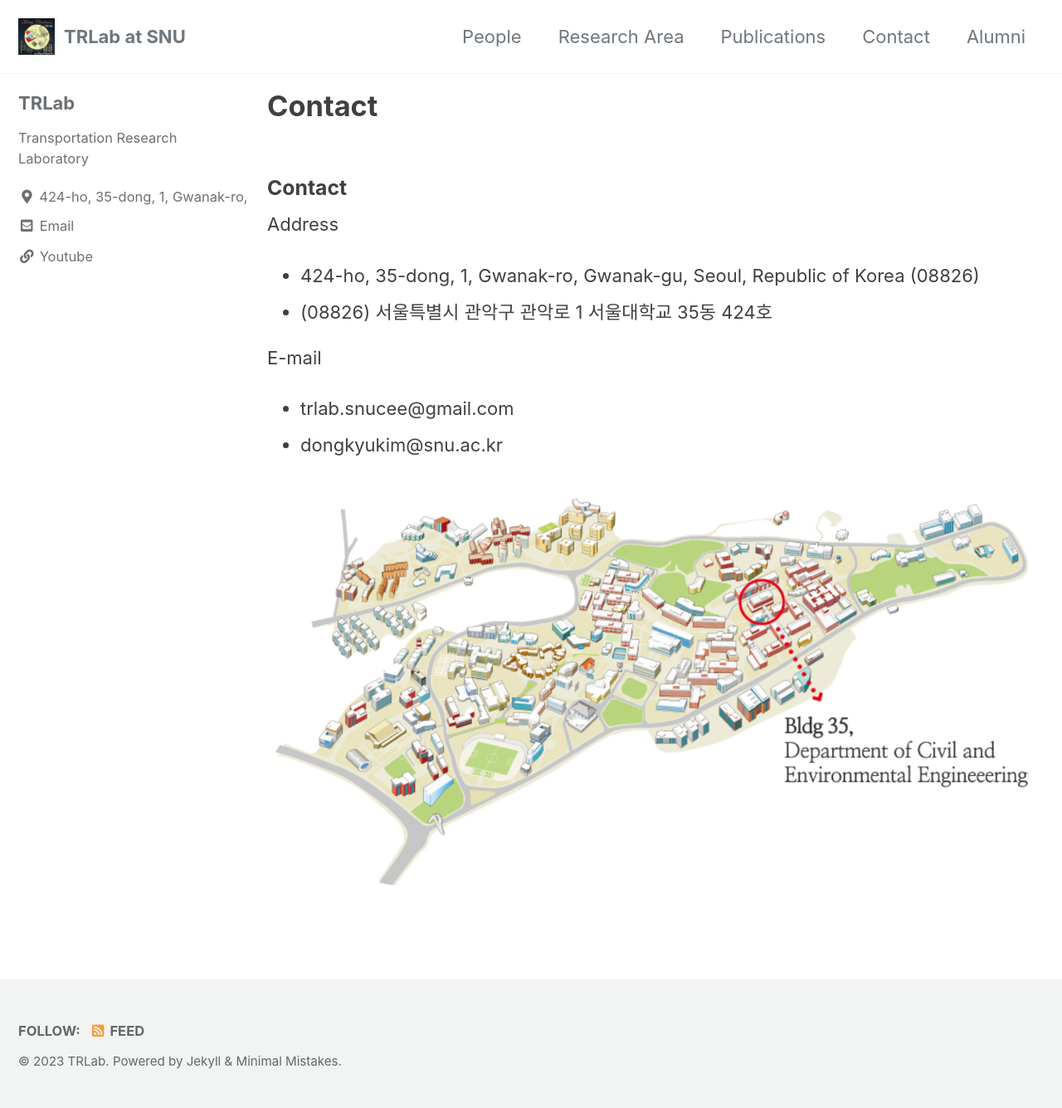
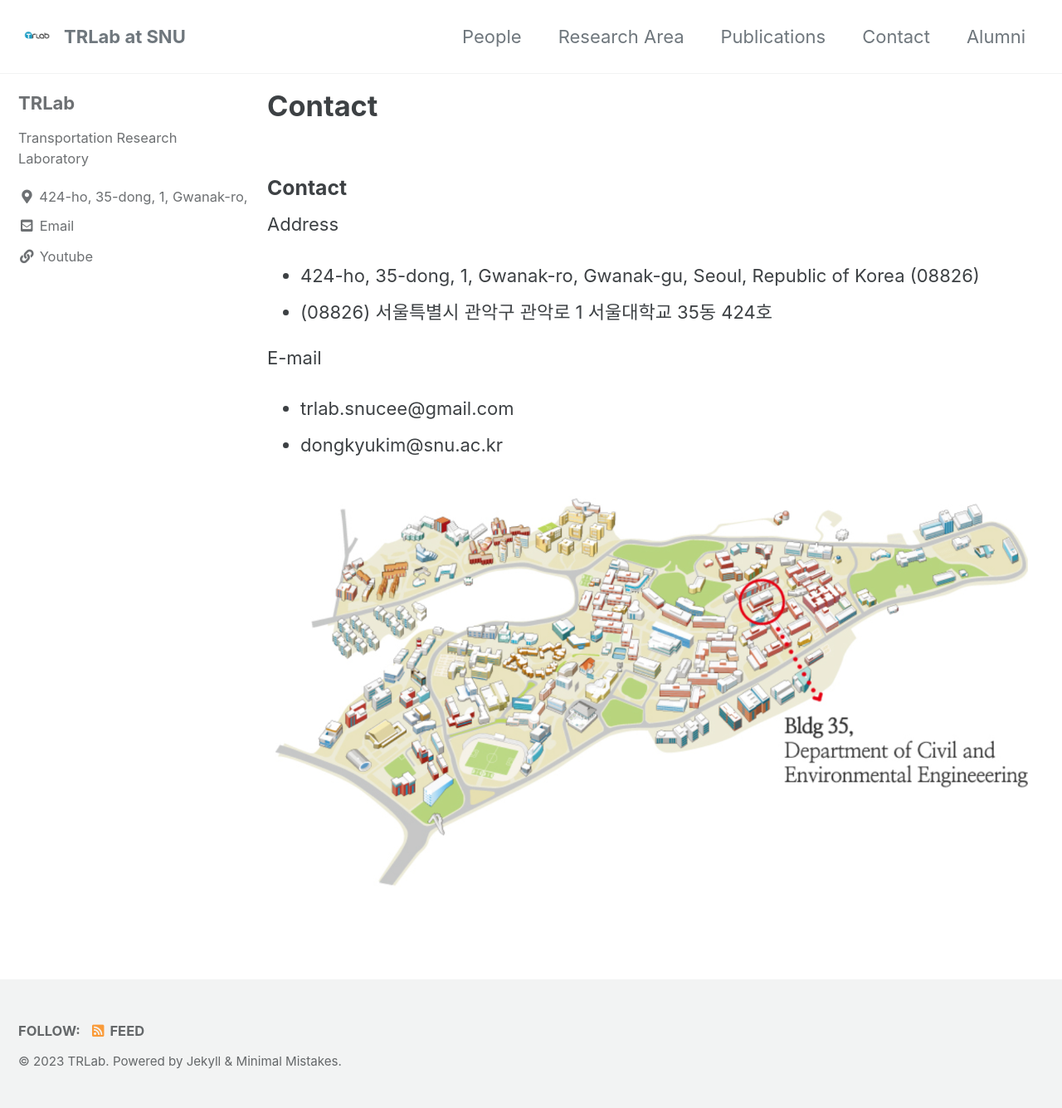
Before and after one commit to trlab-snu/trlab-snu.github.io, a Jekyll site: the page built from _pages/contact.md, in a window 1280 px wide. Shown: the whole page at 83% size. Built offline with Jekyll 4.4.1, drawn with Linux system fonts in a browser that asks for light colours; cached includes are drawn as plain includes.

Commit message:
logo rollback

```diff
--- a/_config.yml
+++ b/_config.yml
@@ -25,7 +25,7 @@
 baseurl                  : # the subpath of your site, e.g. "/blog"
 repository               : "trlab-snu.github.io" # GitHub username/repo-name e.g. "mmistakes/minimal-mistakes"
 teaser                   : # path of fallback teaser image, e.g. "/assets/images/500x300.png"
-logo                     : assets/images/logo.png # path of logo image to display in the masthead, e.g. "/assets/images/88x88.png"
+logo                     : assets/images/logo_normal.png # path of logo image to display in the masthead, e.g. "/assets/images/88x88.png"
 masthead_title           : # overrides the website title displayed in the masthead, use " " for no title
 # breadcrumbs            : false # true, false (default)
 words_per_minute         : 200
```
Also changed, not shown: assets/images/logo_christmas.png (renamed from assets/images/logo.png).
